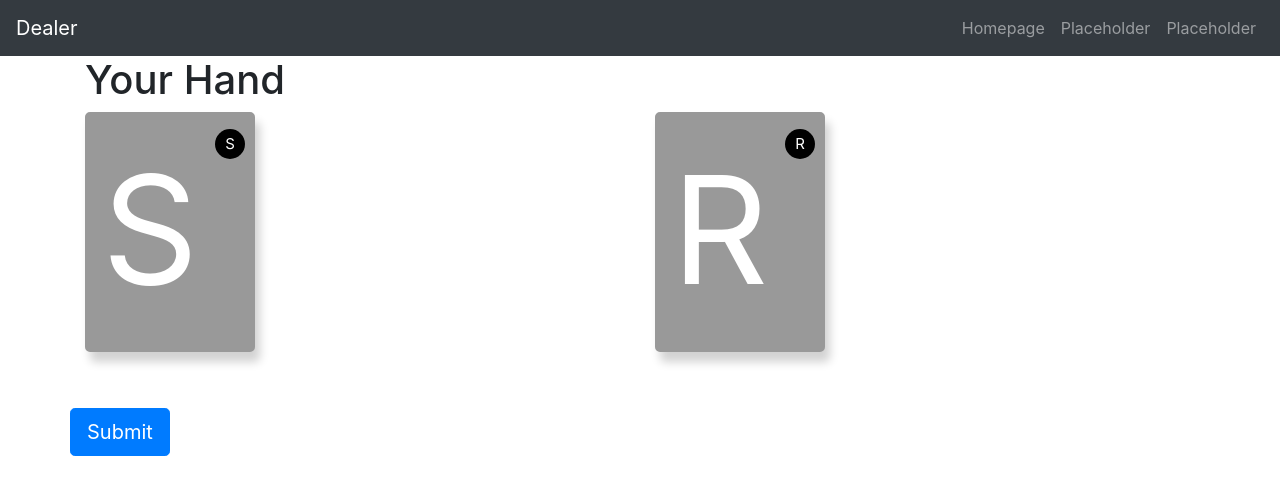
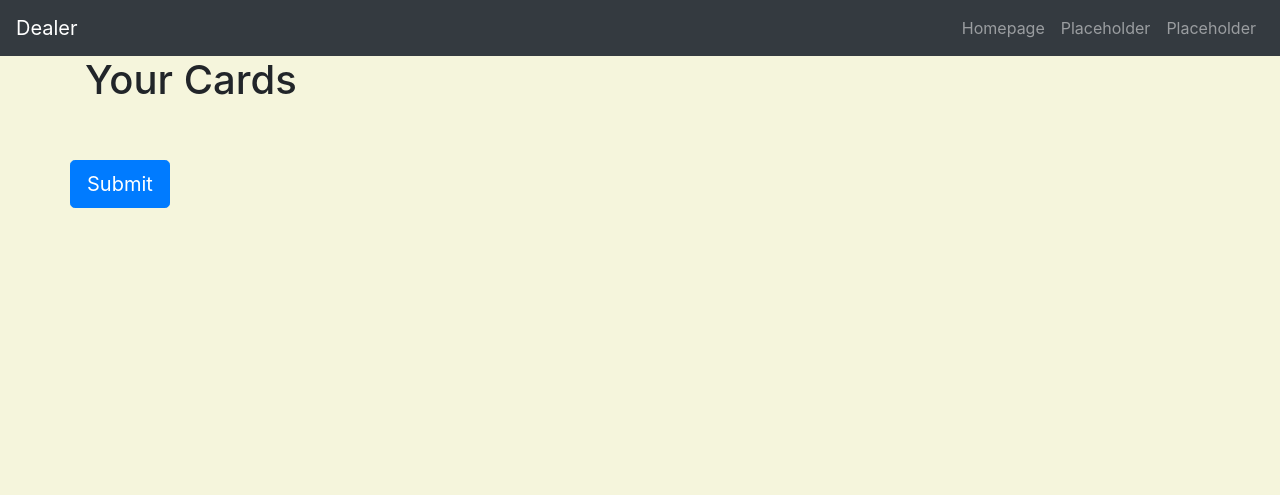
Before and after one commit to rgregory1/flamme_rouge_dealer, a Flask app: template templates/revealed_cards.html in a window 1280 px wide. Shown: the top 495 px of the page. Run offline with Flask 2, Linux system fonts and the light colour scheme; the template is opened without the code that fills it: most values are stand-ins (such as "Sample title", 1, 10 or a date in 2020); some libraries are stand-ins or nearby versions.

Commit message:
revealed cards finished

```diff
--- a/app.py
+++ b/app.py
@@ -49,7 +49,7 @@
     session['sprint_faceup'] = []
     session['roll_discards'] = []
     session['roll_faceup'] = []
-    session['deck_number'] = 0
+    # session['deck_number'] = 0
     session['current_deck'] = ''
     session.modified = True
     return redirect(url_for("choose_deck"))
@@ -59,9 +59,9 @@
     session['round'] += 1
     return render_template('choose_deck.html')
 
-@app.route("/card_picker_1", methods=["POST", "GET"])
-def card_picker_1():
-    chosen_deck = request.form["deck_choice"]
+@app.route("/card_picker_1/<chosen_deck>", methods=["POST", "GET"])
+def card_picker_1(chosen_deck):
+    # chosen_deck = request.form["deck_choice"]
     if chosen_deck == 'sprint':
         random.shuffle(session["sprint_deck"])
         for x in range(4):
@@ -99,6 +99,7 @@
         session['current_hand'] = []
         session['roll_discards'].append(chosen_card)
 
+    #begin suffle of other deck
     if session['current_deck'] == 'roll':
         random.shuffle(session["sprint_deck"])
         for x in range(4):
@@ -122,7 +123,32 @@
 
 @app.route('/hidden_cards', methods=['POST', 'GET'])
 def hidden_cards():
+    # get card choice from last page
+    choosen_card_position = request.form['card_choice']
+    #assign that card choice to chosen card and add that to session list
+    chosen_card = session['current_hand'].pop(int(choosen_card_position))
+    session['choosen_cards'].append(chosen_card)
+
+    #add rest of hand to facedown cards
+    if session['current_deck'] == 'sprint':
+        session['sprint_faceup'].extend(session['current_hand'])
+        session['current_hand'] = []
+        session['sprint_discards'].append(chosen_card)
+    else:
+        session['roll_faceup'].extend(session['current_hand'])
+        session['current_hand'] = []
+        session['roll_discards'].append(chosen_card)
+    session['current_deck'] = []
+    session['current_hand'] = []
+    session.modified = True
     return render_template('hidden_cards.html')
+
+@app.route('/revealed_cards')
+def revealed_cards():
+    choosen_cards = session['choosen_cards']
+    return render_template('revealed_cards.html', choosen_cards=choosen_cards)
+
+
 
 @app.route('/test_endpoint', methods=["POST", "GET"])
 def test_endpoint():
--- a/static/custom.css
+++ b/static/custom.css
@@ -1,3 +1,7 @@
+body {
+    background-color: #F5F5DC;
+}
+
 .mini-letter {
     font-size: 15px;
     float: right;
--- a/templates/revealed_cards.html
+++ b/templates/revealed_cards.html
@@ -1,34 +1,41 @@
 {% extends 'base.html' %}
 
 {% block body %}
-    <h1 class="bd-title">Your Hand</h1>
+    <h1 class="bd-title">Your Cards</h1>
 
-    <form method="POST" action="{{ url_for('card_picker_1') }}">
+    <form method="POST" action="{{ url_for('test_endpoint') }}">
 
         <div class="row">
 
+            {% for card in choosen_cards if card[1] == "S" %}
 
                     <div class="col-sm">
-                <input type="radio" id="sprint" name="deck_choice" class="input-hidden" value="sprint" required/>
-                <label for="sprint">
+                        <input type="radio" id="card_{{ loop.index0 }}" name="card_choice" class="input-hidden" value="{{ loop.index0 }}" required/>
+                        <label for="card_{{ loop.index0 }}">
 
-                    <div class="card-shape">
-                        <span class="mini-letter">S</span>
-                        <p>S</p>
+                            <div class="card-shape {{ card[2] }}">
+                                <span class="mini-letter">{{ card[1] }}</span>
+                                <p>{{ card[0] }}</p>
                             </div>
                         </label>
                     </div>
 
+            {% endfor %}
+
+            {% for card in choosen_cards if card[1] == "R" %}
+
                     <div class="col-sm">
-                <input type="radio" id="roll" name="deck_choice" class="input-hidden" value="roller" required/>
-                <label for="roll">
+                        <input type="radio" id="card_{{ loop.index0 }}" name="card_choice" class="input-hidden" value="{{ loop.index0 }}" required/>
+                        <label for="card_{{ loop.index0 }}">
 
-                    <div class="card-shape">
-                        <span class="mini-letter">R</span>
-                        <p>R</p>
+                            <div class="card-shape {{ card[2] }}">
+                                <span class="mini-letter">{{ card[1] }}</span>
+                                <p>{{ card[0] }}</p>
                             </div>
                         </label>
                     </div>
+
+            {% endfor %}
 
 
         </div><!--endrow-->
```
Also changed, not shown: templates/choose_deck.html (+11 -18 lines), templates/choose_deck_backup.html (added, +42 -0 lines), templates/hidden_cards.html (+13 -12 lines), templates/hidden_cards_backup.html (added, +34 -0 lines). Lines whose indentation alone changed are shown as unchanged.
